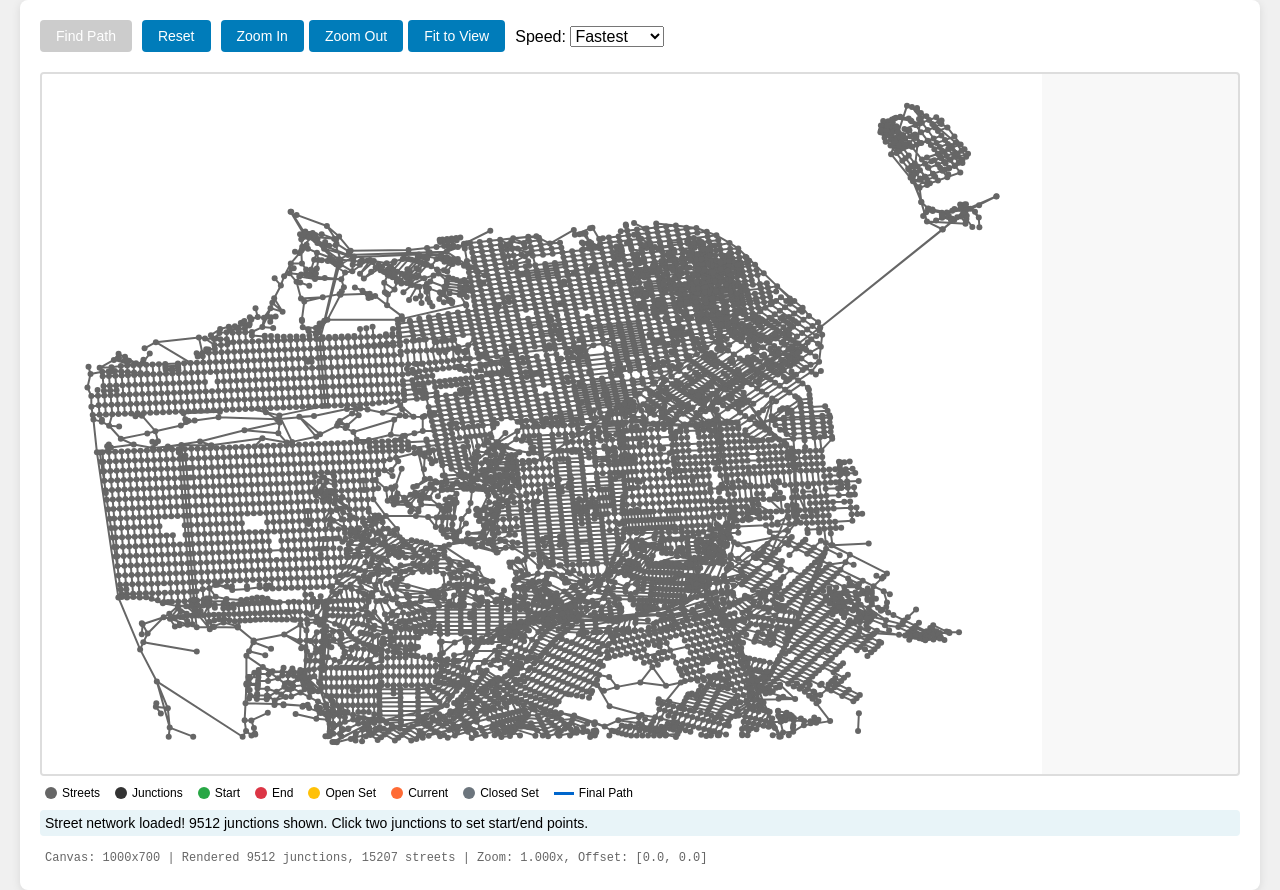
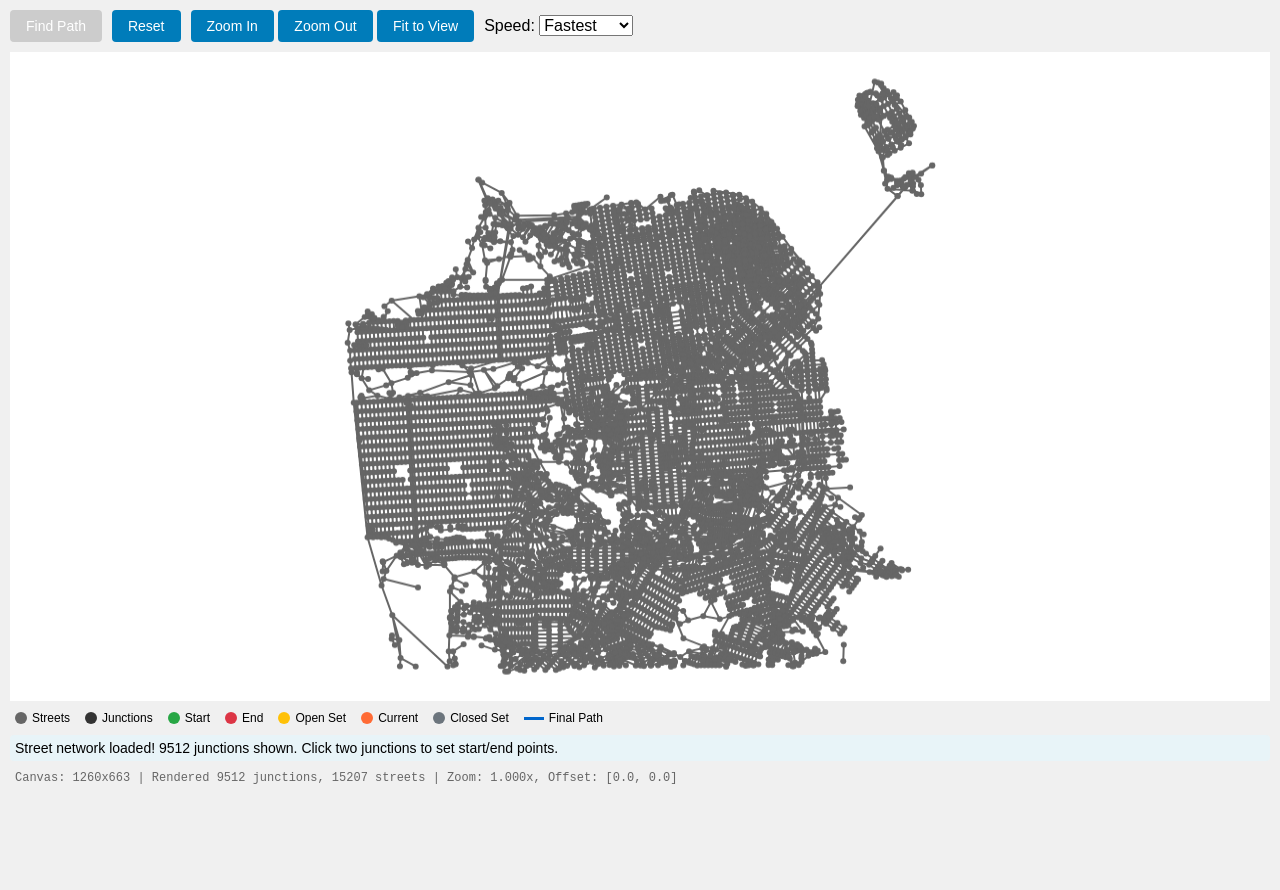
Before and after one commit to smenjas/sfusd-schools, a website with bundled scripts: page public/map.html in a window 1280 px wide. After the commit the page ends 800 px from the top, so only its background shows below. Built offline with nearby package versions, Linux system fonts and the light colour scheme.

Commit message:
Make the map fill the screen.

```diff
--- a/public/map.css
+++ b/public/map.css
@@ -9,26 +9,31 @@ input, button, textarea, select {
     font: inherit;
 }
 
+input, button, textarea, select {
+    font: inherit;
+}
+
 .container {
-    background: white;
-    border-radius: 8px;
-    box-shadow: 0 2px 10px rgba(0,0,0,0.1);
-    max-width: 1200px;
-    margin: 0 auto;
-    padding: 20px;
+    box-sizing: border-box;
+    display: flex;
+    flex-direction: column;
+    height: 100vh;
+    max-width: none;
+    width: 100vw;
+    margin: 0;
+    padding: 10px;
 }
 
 .map-container {
-    background: #f8f8f8;
-    border: 2px solid #ddd;
-    border-radius: 4px;
-    overflow: hidden;
-    position: relative;
+    flex: 1;
+    display: flex;
+    min-height: 0; /* Important for flex children */
 }
 
 canvas {
-    cursor: grab;
     display: block;
+    height: 100%;
+    width: 100%;
 }
 
 canvas:active {
@@ -55,20 +60,23 @@ button:disabled {
 }
 
 .controls {
-    align-items: center;
     display: flex;
-    flex-wrap: wrap;
+    flex-shrink: 0;
     gap: 10px;
-    margin-bottom: 20px;
+    margin-bottom: 10px;
+}
+
+.controls label {
+    margin-top: 5px;
 }
 
 .zoom-controls {
-    display: flex;
     gap: 5px;
 }
 
 .info, .stats {
-    margin-top: 10px;
+    flex-shrink: 0;
+    margin-top: 5px;
     padding: 5px;
 }
 
@@ -85,8 +93,11 @@ button:disabled {
 }
 
 .legend {
+    align-items: center; /* Vertically center items */
     display: flex;
-    flex-wrap: wrap;
+    flex-direction: row; /* Force horizontal layout */
+    flex-shrink: 0;
+    flex-wrap: wrap; /* Allow wrapping if needed */
     font-size: 12px;
     gap: 15px;
     margin: 10px 5px 5px;
@@ -95,7 +106,9 @@ button:disabled {
 .legend-item {
     align-items: center;
     display: flex;
+    flex-shrink: 0; /* Prevent items from shrinking */
     gap: 5px;
+    white-space: nowrap; /* Prevent text wrapping */
 }
 
 .legend-color {
--- a/public/map.html
+++ b/public/map.html
@@ -53,7 +53,7 @@
 </div>
 
 <div class="map-container">
-    <canvas id="mapCanvas" width="1000" height="700"></canvas>
+    <canvas id="mapCanvas"></canvas>
 </div>
 
 <div class="legend">
--- a/public/map.js
+++ b/public/map.js
@@ -73,11 +73,11 @@ function getColor(colorName) {
     return colorThemes[theme][colorName];
 }
 
-function calculateBounds() {
+function calculateBounds(junctionData = junctions) {
     let minLat = Infinity, maxLat = -Infinity;
     let minLon = Infinity, maxLon = -Infinity;
 
-    Object.values(junctions).forEach(junction => {
+    Object.values(junctionData).forEach(junction => {
         const [lat, lon] = junction.ll;
         minLat = Math.min(minLat, lat);
         maxLat = Math.max(maxLat, lat);
@@ -101,17 +101,41 @@ function calculateBounds() {
 function coordsToScreen(lat, lon) {
     if (!bounds) return [0, 0];
 
-    // X axis: longitude (east-west), with east on right
-    // Since smaller lon = more east, we need to flip it
+    // Calculate normalized coordinates (0-1)
     const normalizedX = (bounds.maxLon - lon) / (bounds.maxLon - bounds.minLon);
-
-    // Y axis: latitude (north-south), with north on top
-    // Since larger lat = more north, and screen Y increases downward
     const normalizedY = (bounds.maxLat - lat) / (bounds.maxLat - bounds.minLat);
 
-    // Convert to base screen coordinates (before zoom/pan)
-    const baseX = normalizedX * canvas.width;
-    const baseY = normalizedY * canvas.height;
+    // Don't apply aspect correction here - we'll handle it in the display calculations
+
+    // Calculate the actual geographic aspect ratio of SF
+    // At SF's latitude, 1° longitude ≈ 0.79 × 1° latitude in distance
+    // So our map's natural width/height ratio should be: lon_range * 0.79 / lat_range
+    const lonRange = bounds.maxLon - bounds.minLon;
+    const latRange = bounds.maxLat - bounds.minLat;
+    const mapAspectRatio = (lonRange * 0.79) / latRange;
+
+    // Calculate display dimensions to maintain geographic accuracy
+    const canvasAspectRatio = canvas.width / canvas.height;
+
+    let mapDisplayWidth, mapDisplayHeight, mapOffsetX, mapOffsetY;
+
+    if (mapAspectRatio > canvasAspectRatio) {
+        // Map is wider than canvas - fit to width
+        mapDisplayWidth = canvas.width;
+        mapDisplayHeight = canvas.width / mapAspectRatio;
+        mapOffsetX = 0;
+        mapOffsetY = (canvas.height - mapDisplayHeight) / 2;
+    } else {
+        // Map is taller than canvas - fit to height
+        mapDisplayWidth = canvas.height * mapAspectRatio;
+        mapDisplayHeight = canvas.height;
+        mapOffsetX = (canvas.width - mapDisplayWidth) / 2;
+        mapOffsetY = 0;
+    }
+
+    // Convert to screen coordinates within the map display area
+    const baseX = normalizedX * mapDisplayWidth + mapOffsetX;
+    const baseY = normalizedY * mapDisplayHeight + mapOffsetY;
 
     // Apply zoom and pan
     const screenX = (baseX + offsetX) * zoom;
@@ -280,6 +304,18 @@ function preprocessJunctions(rawJunctions) {
     return processed;
 }
 
+function resizeCanvas() {
+    const container = document.querySelector('.map-container');
+    const rect = container.getBoundingClientRect();
+
+    // Set canvas size to match container
+    canvas.width = rect.width;
+    canvas.height = rect.height;
+
+    // Redraw the map with new dimensions
+    fitToView();
+}
+
 function loadMap() {
     canvas = document.getElementById('mapCanvas');
     ctx = canvas.getContext('2d');
@@ -288,6 +324,9 @@ function loadMap() {
         log("Error: Could not initialize canvas");
         return;
     }
+
+    // Resize canvas to fill container
+    resizeCanvas();
 
     // Preprocess coordinates to pad trailing zeros
     const processedJunctions = preprocessJunctions(junctions);
@@ -554,3 +593,9 @@ window.addEventListener('load', () => {
     document.getElementById('fitViewBtn').addEventListener('click', fitToView);
     loadMap();
 });
+
+window.addEventListener('resize', () => {
+    if (canvas) {
+        resizeCanvas();
+    }
+});
```
